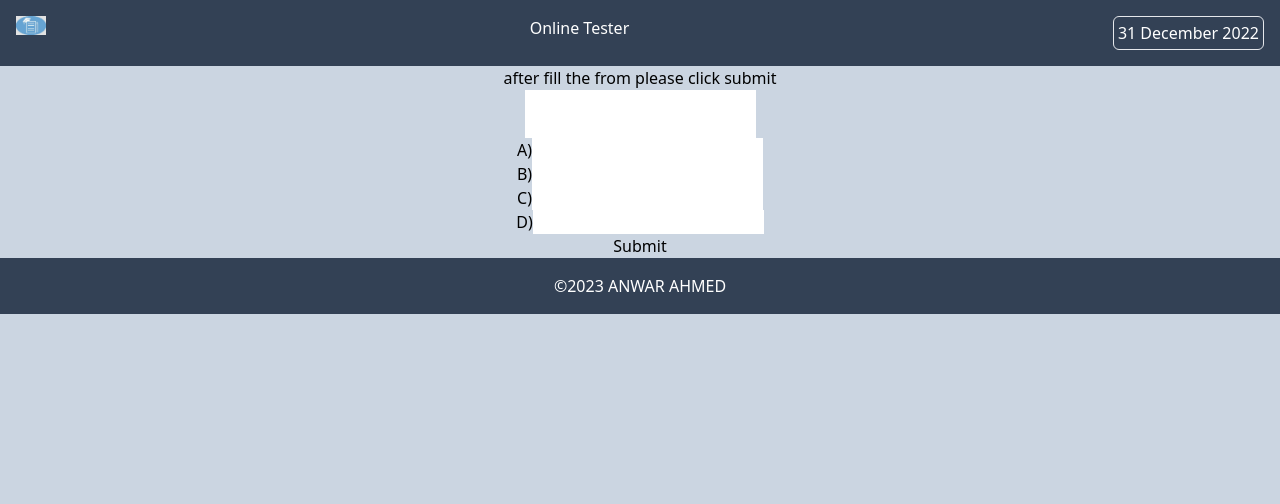
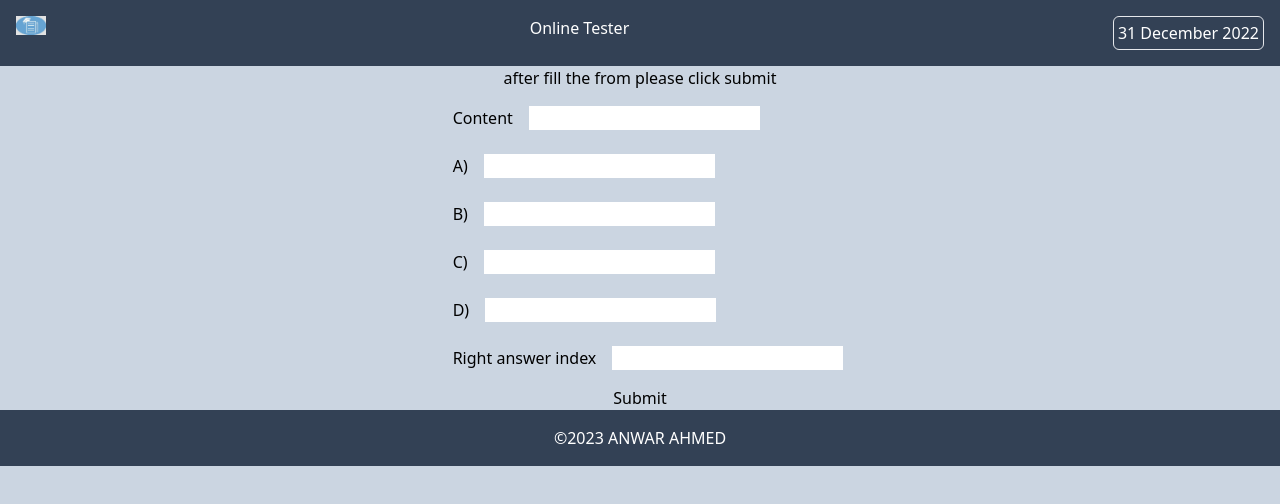
Before and after one commit to stormkid2009/exams-platform, a Next.js app: page /dash-board in a window 1280 px wide. Shown: the top 504 px of the page. Built offline with nearby package versions, Linux system fonts and the light colour scheme.

Commit message:
working with sub question in the inputForm

```diff
--- a/components/inputForm/questionForm.tsx
+++ b/components/inputForm/questionForm.tsx
@@ -1,53 +1,17 @@
 import React from "react";
+import SubQuestion from "./subQuestion";
+
+// SubQuestion state object should be manipulated by the function which will send it to the api
+// next we have to create the state object and then send it to the function
 
 function QuestionForm() {
   return (
     <div>
       <h2 className="text-center">after fill the from please click submit</h2>
       <form action="api/dashboard/question/new" method="POST" className="flex flex-col items-center">
+        <SubQuestion />
         <div>
-
-        <label htmlFor="document">
-          <input type="text" id="document-question" name = "documentQuestion"/>
-        </label>
-        </div>
-        <div>
-
-        <label htmlFor="header">
-          <input type="text" id="question-header" name = "questionHeader" required/>
-        </label>
-        </div>
-        <div>
-
-        <label htmlFor="firstOption">
-          A)
-        </label>
-          <input type="text" id="first-option" name="firstOption" required/>
-        </div>
-        <div>
-
-        <label htmlFor="secondOption">
-          B)
-        </label>
-          <input type="text" id="second-option" name="secondOption"  required/>
-        </div>
-        <div>
-
-        <label htmlFor="thirdOption">
-          C)
-        </label>
-          <input type="text" id="third-option" name="thirdOption" required/>
-        </div>
-        <div>
-
-        <label htmlFor="fourthOption">
-          D)
-        </label>
-          <input type="text" id="fourth-option" name="fourthOption" required/>
-        </div>
-        <div>
-
-        <button type="submit">Submit</button>
+            <button type="submit">Submit</button>
         </div>
       </form>
     </div>
--- /dev/null
+++ b/components/inputForm/subQuestion.tsx
@@ -0,0 +1,40 @@
+import React from "react";
+
+function SubQuestion() {
+  return (
+    <div>
+      <div className="p-2 m-2">
+        <label htmlFor="content" className="p-2 m-2">Content
+        </label>
+          <input
+            type="text"
+            id="question-content"
+            name="questionContent"
+            required
+          />
+      </div>
+      <div className="p-2 m-2">
+        <label htmlFor="firstOption" className="p-2 m-2">A)</label>
+        <input type="text" id="first-option" name="firstOption" required />
+      </div>
+      <div className="p-2 m-2">
+        <label htmlFor="secondOption"className="p-2 m-2" >B)</label>
+        <input type="text" id="second-option" name="secondOption" required />
+      </div>
+      <div className="p-2 m-2">
+        <label htmlFor="thirdOption" className="p-2 m-2">C)</label>
+        <input type="text" id="third-option" name="thirdOption" required />
+      </div>
+      <div className="p-2 m-2">
+        <label htmlFor="fourthOption" className="p-2 m-2">D)</label>
+        <input type="text" id="fourth-option" name="fourthOption" required />
+      </div>
+      <div className="p-2 m-2">
+        <label htmlFor="rightAnswer" className="p-2 m-2">Right answer index</label>
+      <input type="text" id="right-answer" name="rightAnswer" required />
+      </div>
+    </div>
+  );
+}
+
+export default SubQuestion;
```
